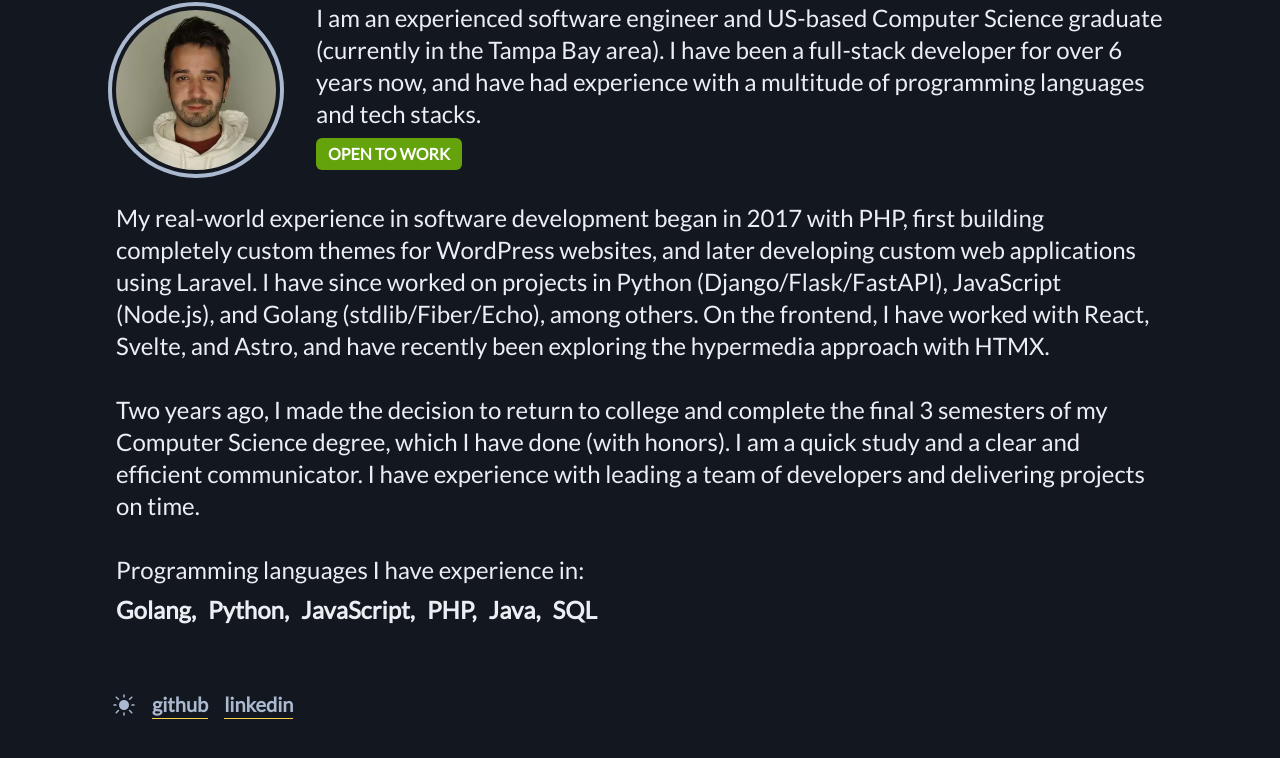
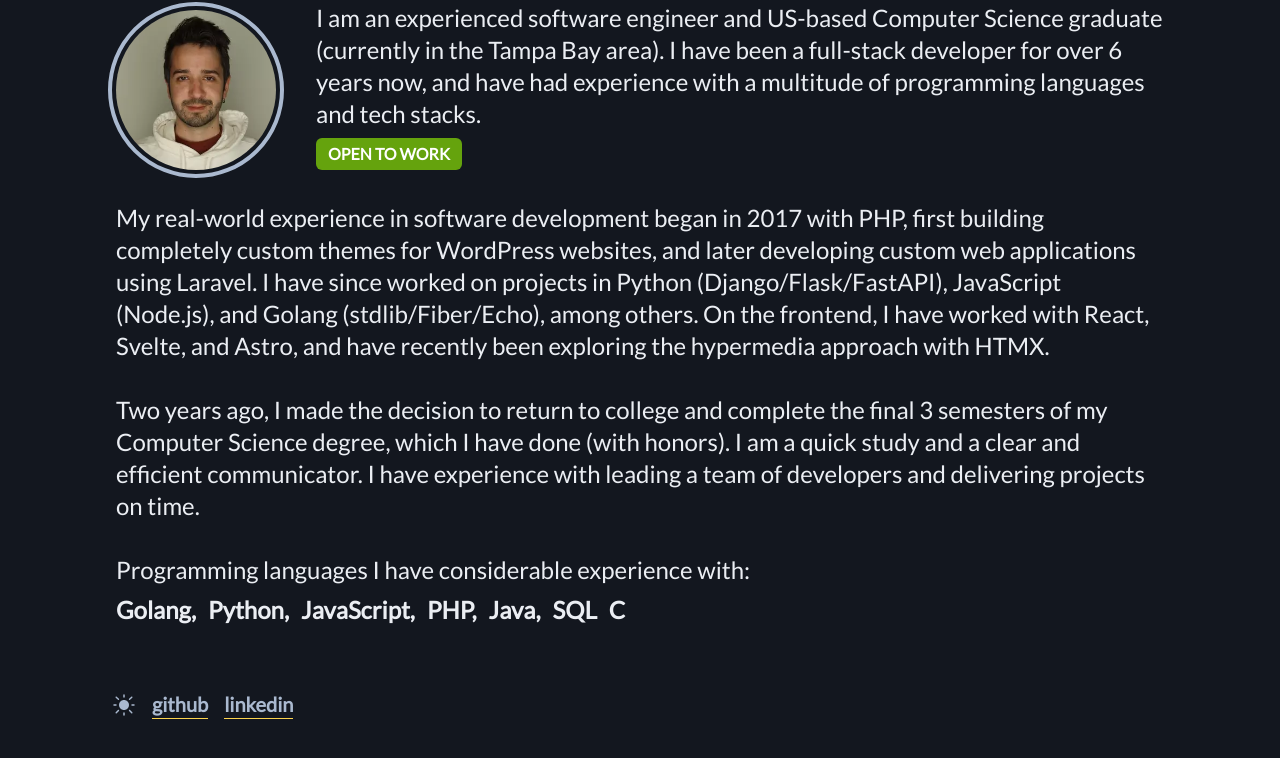
Before and after one commit to bogdano/bogdano.github.io, an Astro site: page / in a window 1280 px wide. Shown: the part 266-1024 px from the top of the page. Built offline with nearby package versions, Linux system fonts and the light colour scheme; Astro itself is replaced by a stand-in of ours.

Commit message:
frontpage wording

```diff
--- a/src/pages/index.astro
+++ b/src/pages/index.astro
@@ -27,7 +27,7 @@ const pageTitle = "Bogdan Bošković";
         Two years ago, I made the decision to return to college and complete the final 3 semesters of my Computer Science degree, which I have done (with honors).
         I am a quick study and a clear and efficient communicator. I have experience with leading a team of developers and delivering projects on time.
     </p><br>
-    <p class="mb-2">Programming languages I have experience in:</p>
+    <p class="mb-2">Programming languages I have considerable experience with:</p>
     <ul class="inline-flex gap-3 flex-wrap font-bold">
         <li>Golang,</li>
         <li>Python,</li>
@@ -35,6 +35,7 @@ const pageTitle = "Bogdan Bošković";
         <li>PHP,</li>
         <li>Java,</li>
         <li>SQL</li>
+        <li>C</li>
     </ul>
     <br />
 </BaseLayout>
```
